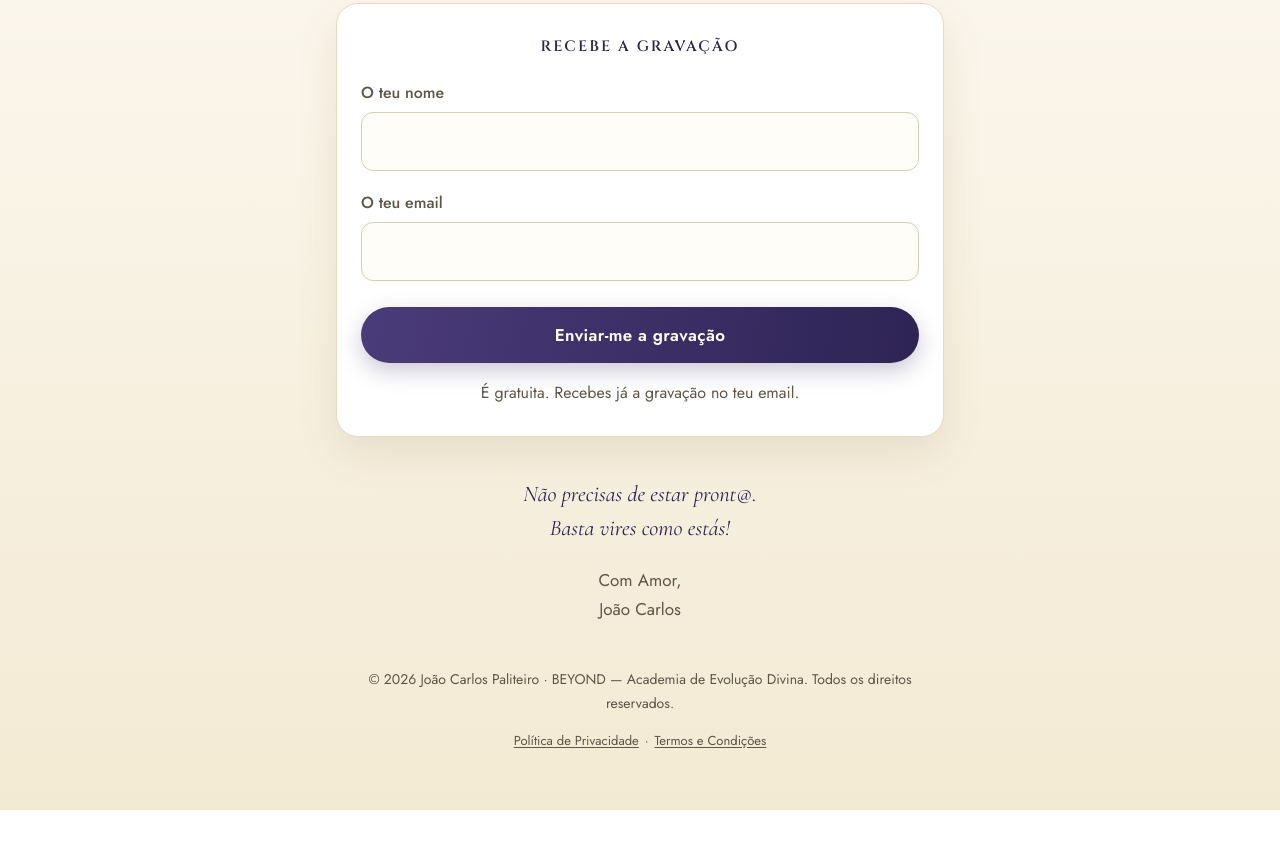
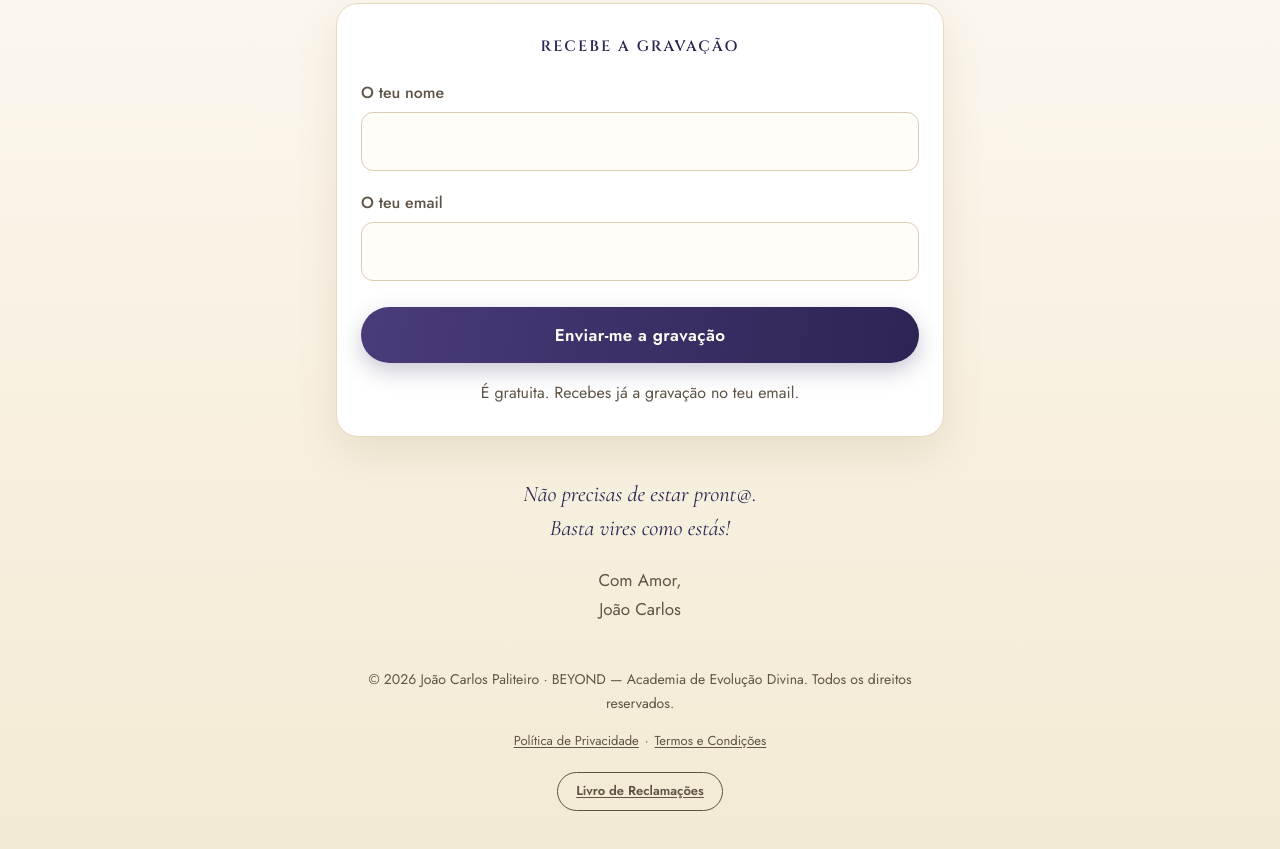
Before and after one commit to JCPaliteiro/lives-em-presenca, a plain HTML site: page index.html in a window 1280 px wide. Shown: the part 1855-2704 px from the top of the page. Before the commit the page ends 2665 px from the top, so only its background shows below. Drawn offline with nearby package versions, Linux system fonts and the light colour scheme.

Commit message:
Rodapé: ligação visível ao Livro de Reclamações
Co-Authored-By: Claude Sonnet 5.5 <noreply@anthropic.com>
Claude-Session: https://claude.ai/code/session_01V5hGCvGbxnckHtRa9bst1p

```diff
--- a/index.html
+++ b/index.html
@@ -164,7 +164,7 @@ footer{margin-top:44px;font-size:14px;color:var(--ink-soft)}
 
   <p class="sign">Com Amor,<br>João Carlos</p>
 
-  <footer>© 2026 João Carlos Paliteiro · BEYOND — Academia de Evolução Divina. Todos os direitos reservados.  <p class="legal"><a href="https://www.joaopaliteiro.com/portugu%C3%AAs/pol%C3%ADtica-de-privacidade" target="_blank" rel="noopener">Política de Privacidade</a> · <a href="https://www.joaopaliteiro.com/portugu%C3%AAs/termos-e-condi%C3%A7oes" target="_blank" rel="noopener">Termos e Condições</a></p>
+  <footer>© 2026 João Carlos Paliteiro · BEYOND — Academia de Evolução Divina. Todos os direitos reservados.  <p class="legal"><a href="https://www.joaopaliteiro.com/portugu%C3%AAs/pol%C3%ADtica-de-privacidade" target="_blank" rel="noopener">Política de Privacidade</a> · <a href="https://www.joaopaliteiro.com/portugu%C3%AAs/termos-e-condi%C3%A7oes" target="_blank" rel="noopener">Termos e Condições</a></p><p class="legal"><a href="https://www.livroreclamacoes.pt/inicio" target="_blank" rel="noopener" style="display:inline-block;margin-top:6px;padding:8px 18px;border:1px solid currentColor;border-radius:999px;font-weight:600">Livro de Reclamações</a></p>
 </footer>
 </main>
 
```
